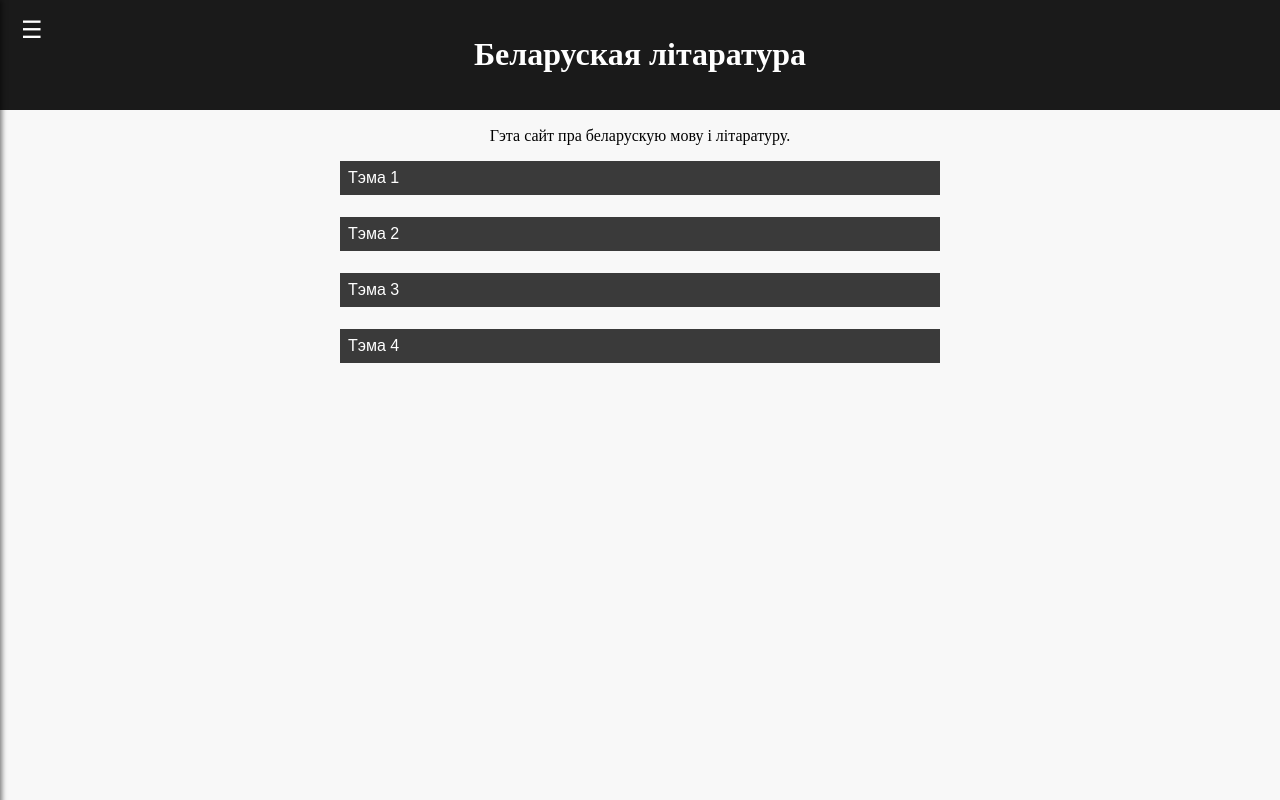
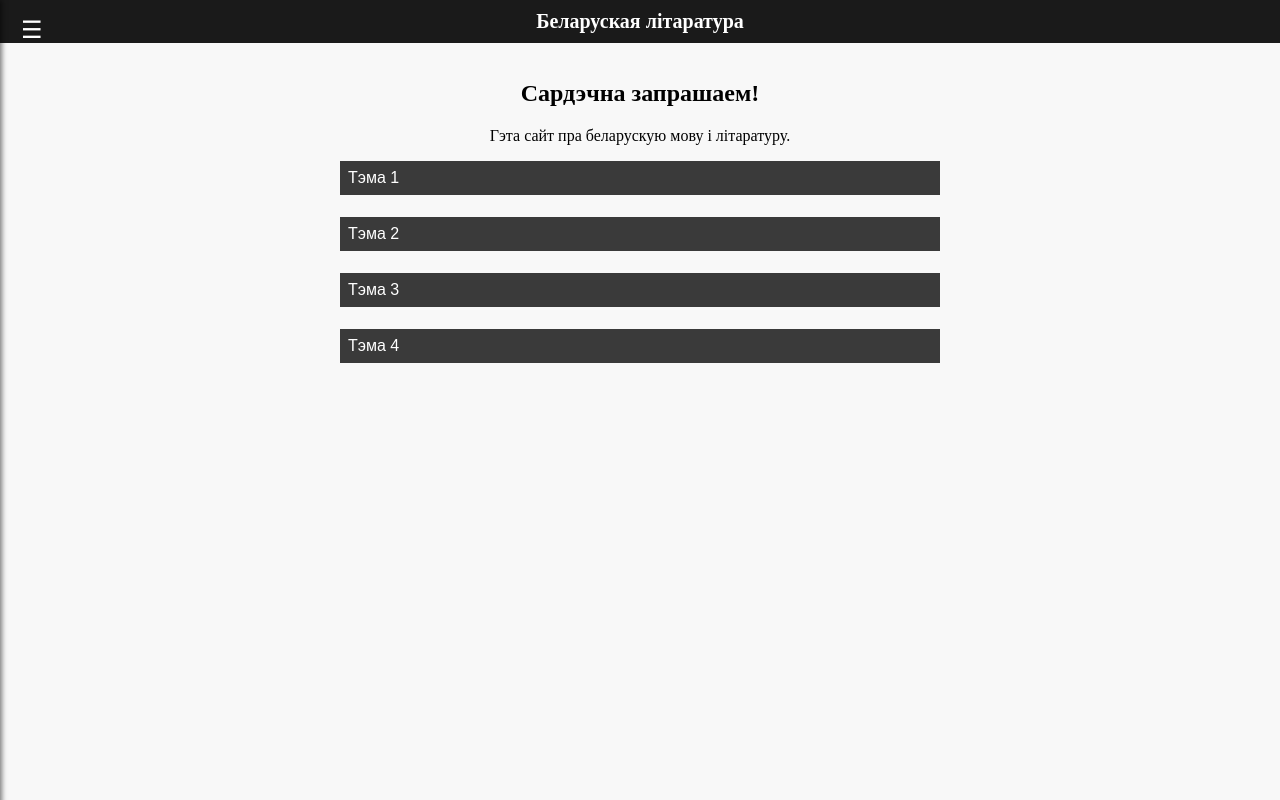
Before and after one commit to Ignat-Riabow/bela, a plain HTML site: page index.html in a window 1280 px wide. Drawn offline with Linux system fonts and the light colour scheme.

Commit message:
Update styles.css

```diff
--- a/css/styles.css
+++ b/css/styles.css
@@ -11,13 +11,19 @@ body {
     background: #1A1A1A;
     color: white;
     text-align: center;
-    padding: 15px 0;
+    padding: 10px 0; /* Было 15px, уменьшено до 10px */
     position: fixed;
     width: 100%;
     top: 0;
     left: 0;
-    z-index: 900; /* Хедер теперь ниже бокового меню */
+    z-index: 900;
 }
+
+.top-bar h1 {
+    font-size: 20px; /* Было 22px, теперь компактнее */
+    margin: 0;
+}
+
 
 /* ===== БОКОВОЕ МЕНЮ ===== */
 .menu-btn {
```
